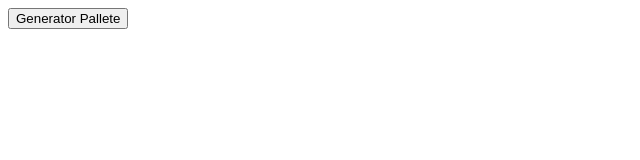
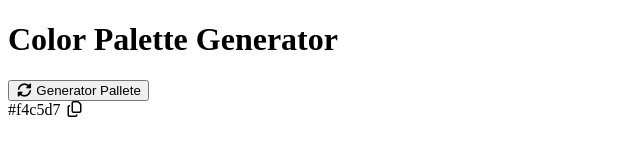
Before and after one commit to tigrelau/colorpallete-generator, a plain HTML site: page scr/index.html in a window 1280 px wide. Shown: the whole page, without its empty margins (0-640 px from the left). Drawn offline with Linux system fonts and the light colour scheme.

Commit message:
add: div for color and copy to clipboard

```diff
--- a/scr/index.html
+++ b/scr/index.html
@@ -4,14 +4,28 @@
     <meta charset="UTF-8">
     <meta name="viewport" content="width=device-width, initial-scale=1.0">
     <title>Color Palette Generator</title>
+    <link rel="stylesheet" href="https://cdnjs.cloudflare.com/ajax/libs/font-awesome/7.0.0/css/all.min.css" integrity="sha512-DxV+EoADOkOygM4IR9yXP8Sb2qwgidEmeqAEmDKIOfPRQZOWbXCzLC6vjbZyy0vPisbH2SyW27+ddLVCN+OMzQ==" crossorigin="anonymous" referrerpolicy="no-referrer" />
     <link rel="stylesheet" href="style.css">
 </head>
 <body>
     <div class="container">
+        <h1> Color Palette Generator</h1>
 
         <button id="generate-btn">
+            <i class="fas fa-sync-alt"></i>
             Generator Pallete
         </button>
+
+        <div class=palette-container>
+            <!--COLOR BOX 1-->
+            <div class="color-box">
+                <div class="color" style="background-color:#f4c5d7;"></div>
+                <div class="color-info">
+                    <span class="hex-value">#f4c5d7</span>
+                        <i class="far fa-copy copy-btn" title="Copy to clipboard"></i>
+                </div>
+            </div>
+        </div>
 
     </div>
 
```
